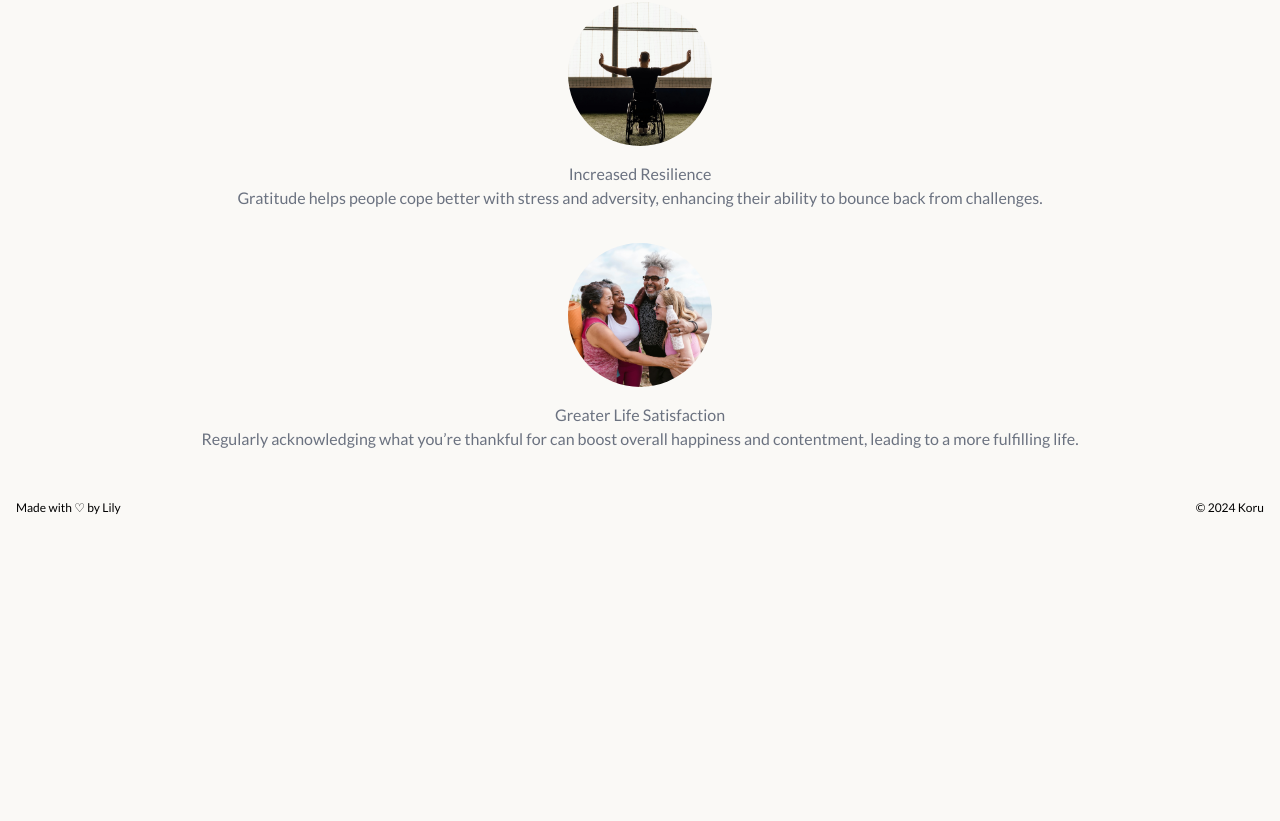
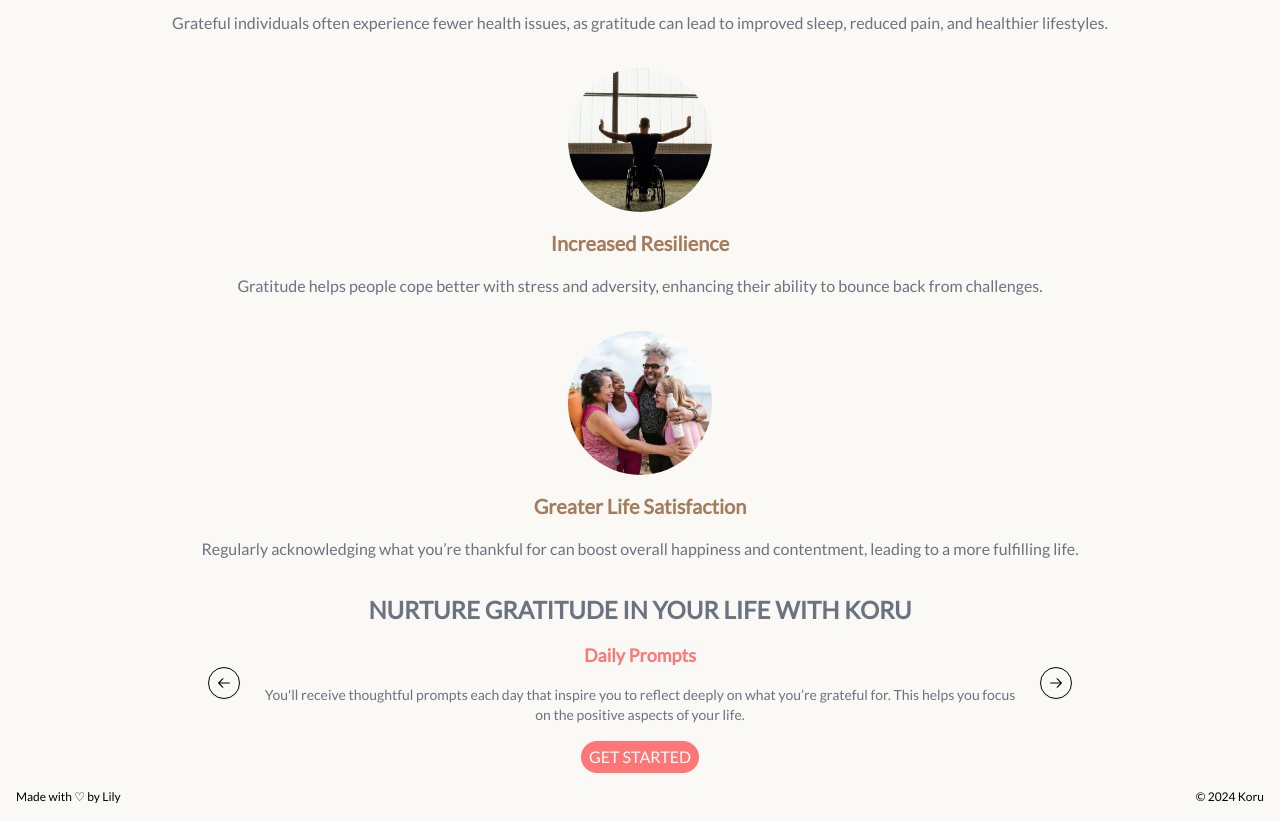
Before and after one commit to lilymtle/koru, a Next.js app: page / in a window 1280 px wide. Shown: the part 1871-2692 px from the top of the page. Before the commit the page ends 2403 px from the top, so only its background shows below. Built offline with nearby package versions, Linux system fonts and the light colour scheme.

Commit message:
import carousel
- update class names
- add cta/cto btn

```diff
--- a/src/app/page.tsx
+++ b/src/app/page.tsx
@@ -1,9 +1,11 @@
 // import data
 import { gratitudeBenefits } from "./data/gratitudeBenefits";
 
-// import component
+// import components
+import Link from "next/link";
 import FormatQuoteIcon from '@mui/icons-material/FormatQuote';
 import { Divider } from '@mui/material';
+import Carousel from "./components/Carousel/Carousel";
 
 export default function Home() {
   return (
@@ -46,7 +48,7 @@ export default function Home() {
                 src={benefit.image}
                 alt="photo" />
 
-              <h3 className="card__title">
+              <h3 className="main__card-title">
                 {benefit.title}
               </h3>
 
@@ -59,6 +61,20 @@ export default function Home() {
           ))}
         </ul>
       </section>
+
+      <section className="main__cta flex flex-col items-center gap-4">
+        <h2 className="text-2xl uppercase text-gray-500 font-bold text-center">
+          Nurture Gratitude in Your Life with Koru
+        </h2>
+
+        <Carousel />
+
+        <Link href="/register">
+          <p className="main__cta-btn text-center uppercase">
+            Get started
+          </p>
+        </Link>
+      </section>
     </main>
   );
 };
```
